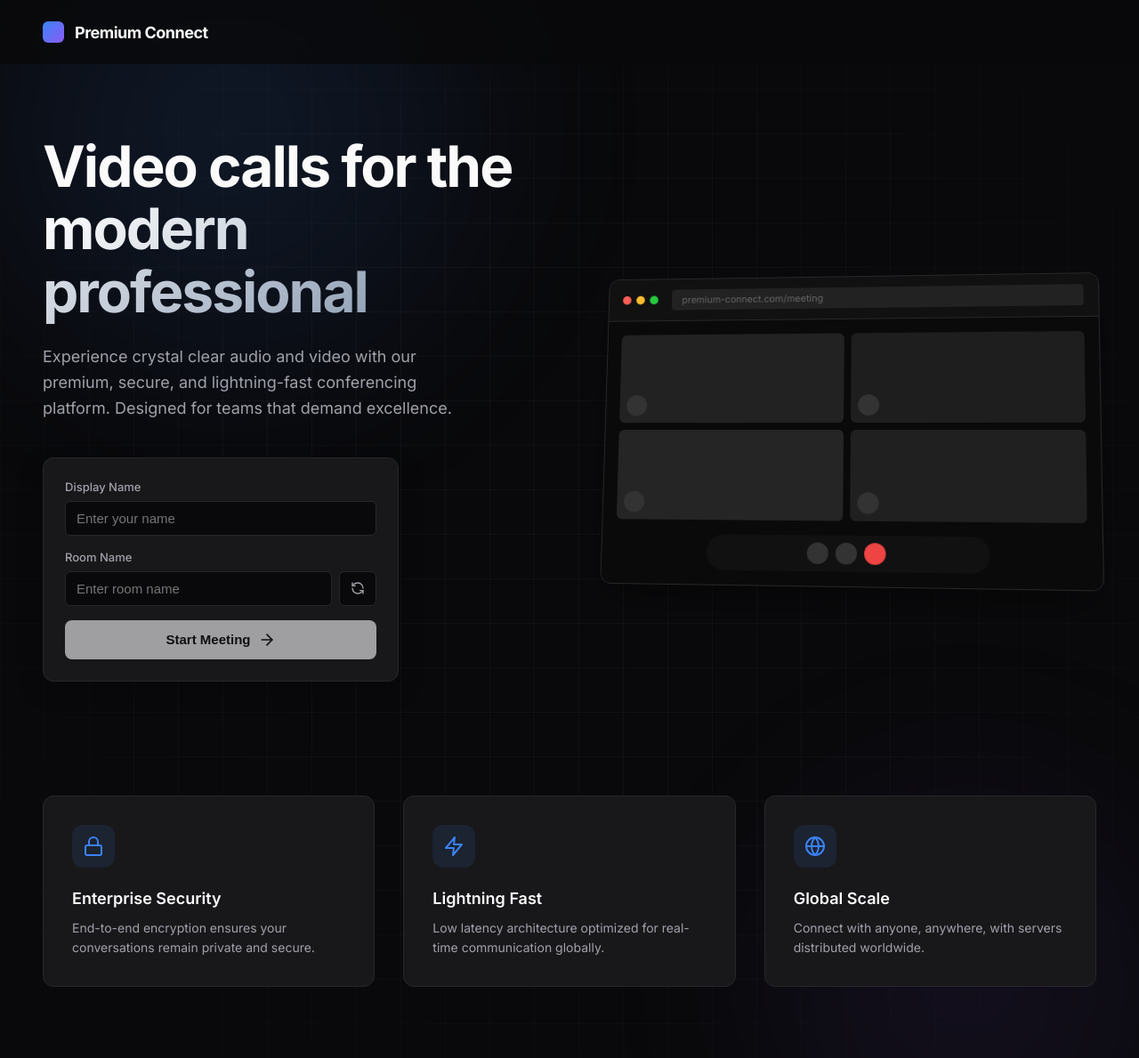
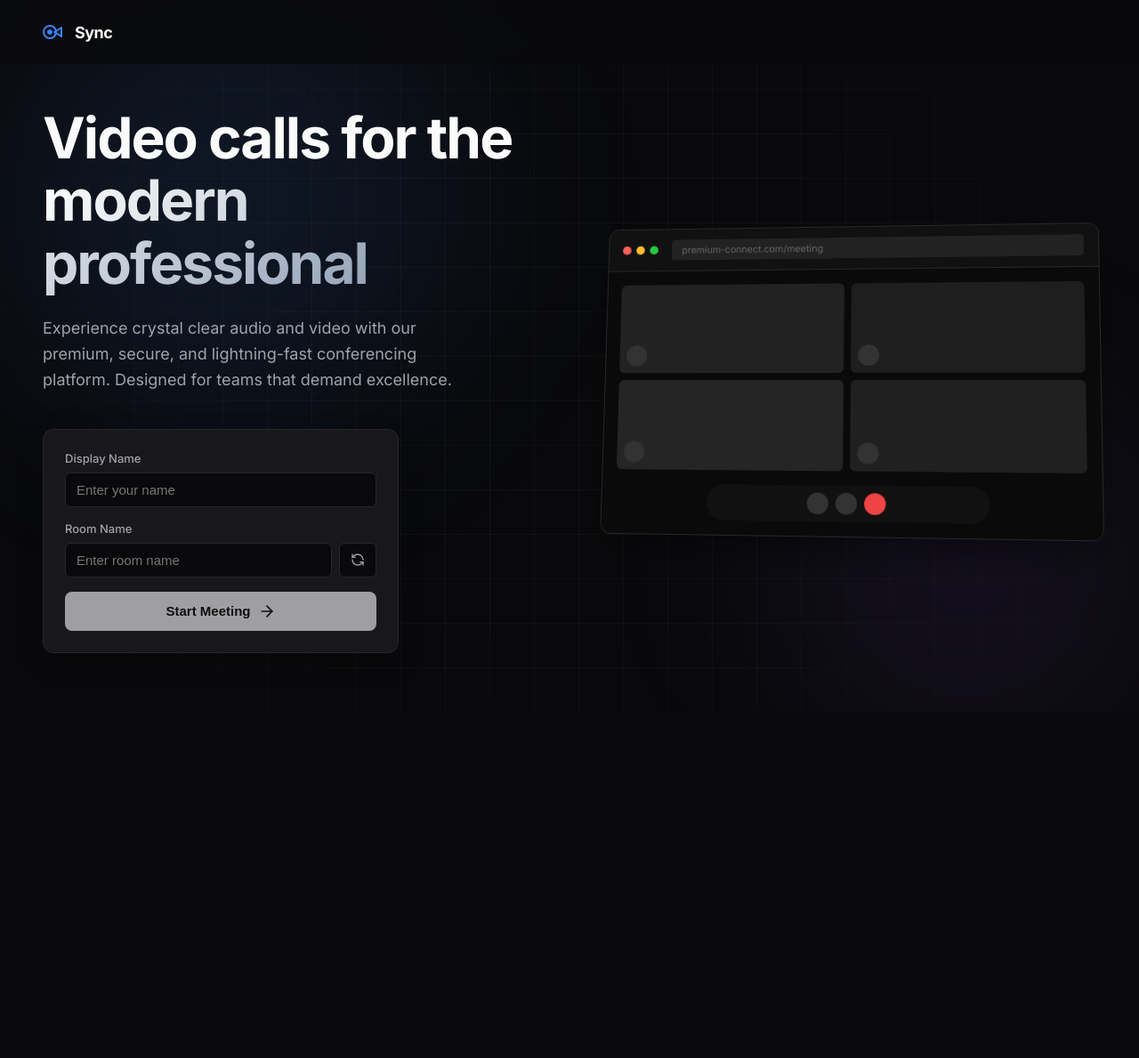
Before and after one commit to bishalkar10/sync-ui, a Vue app: page / in a window 1280 px wide. Shown: the whole page at 89% size. After the commit the page ends 800 px from the top, so only its background shows below. Built offline with nearby package versions, Linux system fonts and the light colour scheme.

Commit message:
update favicon ico

```diff
--- a/src/views/LandingPage.vue
+++ b/src/views/LandingPage.vue
@@ -5,15 +5,24 @@
     <div class="bg-gradient-2"></div>
     <div class="grid-overlay"></div>
 
-    <nav class="navbar">
+    <header class="header">
       <div class="logo">
-        <div class="logo-icon"></div>
-        <span>Premium Connect</span>
+        <svg width="24" height="24" viewBox="0 0 24 24" fill="none" xmlns="http://www.w3.org/2000/svg">
+          <path d="M21 7L13 12L21 17V7Z" fill="#3b82f6" fill-opacity="0.2" stroke="#3b82f6" stroke-width="2"
+            stroke-linejoin="round" />
+          <circle cx="8" cy="12" r="7" stroke="#3b82f6" stroke-width="2" />
+          <path
+            d="M5 12C5 10.3431 6.34315 9 8 9C9.65685 9 11 10.3431 11 12C11 13.6569 9.65685 15 8 15C6.34315 15 5 13.6569 5 12Z"
+            fill="#3b82f6" />
+        </svg>
+        <span>Sync</span>
       </div>
-
-    </nav>
+    </header>
 
     <main class="hero-section">
+      <div class="container">
+
+
         <div class="hero-content">
 
           <h1 class="hero-title">
@@ -29,30 +38,30 @@
           <div class="join-form-card" id="join-section">
             <div class="input-group">
               <label>Display Name</label>
-            <input
-              type="text"
-              v-model="userName"
-              placeholder="Enter your name"
-              @keyup.enter="joinRoom"
-            />
+              <input type="text" v-model="userName" placeholder="Enter your name" @keyup.enter="joinRoom" />
             </div>
             <div class="input-group">
               <label>Room Name</label>
               <div class="input-with-action">
-              <input
-                type="text"
-                v-model="roomName"
-                placeholder="Enter room name"
-                @keyup.enter="joinRoom"
-              />
+                <input type="text" v-model="roomName" placeholder="Enter room name" @keyup.enter="joinRoom" />
                 <button class="action-btn" @click="generateRoomName" title="Generate Random">
-                <svg xmlns="http://www.w3.org/2000/svg" width="16" height="16" viewBox="0 0 24 24" fill="none" stroke="currentColor" stroke-width="2" stroke-linecap="round" stroke-linejoin="round"><path d="M21 12a9 9 0 0 0-9-9 9.75 9.75 0 0 0-6.74 2.74L3 8"></path><path d="M3 3v5h5"></path><path d="M3 12a9 9 0 0 0 9 9 9.75 9.75 0 0 0 6.74-2.74L21 16"></path><path d="M16 16h5v5"></path></svg>
+                  <svg xmlns="http://www.w3.org/2000/svg" width="16" height="16" viewBox="0 0 24 24" fill="none"
+                    stroke="currentColor" stroke-width="2" stroke-linecap="round" stroke-linejoin="round">
+                    <path d="M21 12a9 9 0 0 0-9-9 9.75 9.75 0 0 0-6.74 2.74L3 8"></path>
+                    <path d="M3 3v5h5"></path>
+                    <path d="M3 12a9 9 0 0 0 9 9 9.75 9.75 0 0 0 6.74-2.74L21 16"></path>
+                    <path d="M16 16h5v5"></path>
+                  </svg>
                 </button>
               </div>
             </div>
             <button class="btn-primary full-width" @click="joinRoom" :disabled="!userName || !roomName">
               Start Meeting
-            <svg xmlns="http://www.w3.org/2000/svg" width="20" height="20" viewBox="0 0 24 24" fill="none" stroke="currentColor" stroke-width="2" stroke-linecap="round" stroke-linejoin="round"><line x1="5" y1="12" x2="19" y2="12"></line><polyline points="12 5 19 12 12 19"></polyline></svg>
+              <svg xmlns="http://www.w3.org/2000/svg" width="20" height="20" viewBox="0 0 24 24" fill="none"
+                stroke="currentColor" stroke-width="2" stroke-linecap="round" stroke-linejoin="round">
+                <line x1="5" y1="12" x2="19" y2="12"></line>
+                <polyline points="12 5 19 12 12 19"></polyline>
+              </svg>
             </button>
           </div>
 
@@ -84,31 +93,8 @@
             </div>
           </div>
         </div>
+      </div>
     </main>
-
-    <section class="features-section">
-      <div class="feature-card">
-        <div class="feature-icon">
-          <svg xmlns="http://www.w3.org/2000/svg" width="24" height="24" viewBox="0 0 24 24" fill="none" stroke="currentColor" stroke-width="2" stroke-linecap="round" stroke-linejoin="round"><rect x="3" y="11" width="18" height="11" rx="2" ry="2"></rect><path d="M7 11V7a5 5 0 0 1 10 0v4"></path></svg>
-        </div>
-        <h3>Enterprise Security</h3>
-        <p>End-to-end encryption ensures your conversations remain private and secure.</p>
-      </div>
-      <div class="feature-card">
-        <div class="feature-icon">
-          <svg xmlns="http://www.w3.org/2000/svg" width="24" height="24" viewBox="0 0 24 24" fill="none" stroke="currentColor" stroke-width="2" stroke-linecap="round" stroke-linejoin="round"><polygon points="13 2 3 14 12 14 11 22 21 10 12 10 13 2"></polygon></svg>
-        </div>
-        <h3>Lightning Fast</h3>
-        <p>Low latency architecture optimized for real-time communication globally.</p>
-      </div>
-      <div class="feature-card">
-        <div class="feature-icon">
-          <svg xmlns="http://www.w3.org/2000/svg" width="24" height="24" viewBox="0 0 24 24" fill="none" stroke="currentColor" stroke-width="2" stroke-linecap="round" stroke-linejoin="round"><circle cx="12" cy="12" r="10"></circle><line x1="2" y1="12" x2="22" y2="12"></line><path d="M12 2a15.3 15.3 0 0 1 4 10 15.3 15.3 0 0 1-4 10 15.3 15.3 0 0 1-4-10 15.3 15.3 0 0 1 4-10z"></path></svg>
-        </div>
-        <h3>Global Scale</h3>
-        <p>Connect with anyone, anywhere, with servers distributed worldwide.</p>
-      </div>
-    </section>
   </div>
 </template>
 
@@ -148,7 +134,6 @@ const joinRoom = () => {
   overflow: hidden;
 }
 
-
 .bg-gradient-1 {
   position: absolute;
   top: -20%;
@@ -183,15 +168,11 @@ const joinRoom = () => {
 }
 
 
-.navbar {
+.header {
   position: sticky;
   top: 0;
   z-index: 100;
-  display: flex;
-  justify-content: space-between;
-  align-items: center;
   padding: 24px 48px;
-  max-width: 1400px;
   margin: 0 auto;
   background: rgba(9, 9, 11, 0.8);
   backdrop-filter: blur(10px);
@@ -201,6 +182,8 @@ const joinRoom = () => {
   display: flex;
   align-items: center;
   gap: 12px;
+  margin: 0 auto;
+  max-width: 98rem;
   font-weight: 700;
   font-size: 18px;
   letter-spacing: -0.5px;
@@ -288,13 +271,16 @@ const joinRoom = () => {
   background: var(--border-color);
 }
 
-
 .hero-section {
   position: relative;
   z-index: 10;
-  max-width: 1400px;
+  min-height: calc(100vh - 72px);
+  padding: 48px;
+}
+
+.container {
+  max-width: 98rem;
   margin: 0 auto;
-  padding: 80px 48px;
   display: grid;
   grid-template-columns: 1fr 1fr;
   gap: 64px;
@@ -351,7 +337,6 @@ const joinRoom = () => {
   border: 1px solid var(--border-color);
   padding: 24px;
   border-radius: 12px;
-  margin-bottom: 48px;
   max-width: 400px;
   box-shadow: 0 10px 30px rgba(0, 0, 0, 0.2);
 }
@@ -476,9 +461,17 @@ const joinRoom = () => {
   border-radius: 50%;
 }
 
-.dot.red { background: #ff5f56; }
-.dot.yellow { background: #ffbd2e; }
-.dot.green { background: #27c93f; }
+.dot.red {
+  background: #ff5f56;
+}
+
+.dot.yellow {
+  background: #ffbd2e;
+}
+
+.dot.green {
+  background: #27c93f;
+}
 
 .address-bar {
   background: #222;
@@ -526,10 +519,21 @@ const joinRoom = () => {
   border-radius: 50%;
 }
 
-.preview-card.p1 { background: #222; }
-.preview-card.p2 { background: #1e1e1e; }
-.preview-card.p3 { background: #252525; }
-.preview-card.p4 { background: #202020; }
+.preview-card.p1 {
+  background: #222;
+}
+
+.preview-card.p2 {
+  background: #1e1e1e;
+}
+
+.preview-card.p3 {
+  background: #252525;
+}
+
+.preview-card.p4 {
+  background: #202020;
+}
 
 .controls-preview {
   height: 40px;
@@ -550,55 +554,8 @@ const joinRoom = () => {
   border-radius: 50%;
 }
 
-.control-pill.red { background: #ef4444; }
-
-
-.features-section {
-  position: relative;
-  z-index: 10;
-  max-width: 1400px;
-  margin: 0 auto;
-  padding: 0 48px 80px;
-  display: grid;
-  grid-template-columns: repeat(3, 1fr);
-  gap: 32px;
-}
-
-.feature-card {
-  background: var(--color-bg-panel);
-  border: 1px solid var(--border-color);
-  padding: 32px;
-  border-radius: 12px;
-  transition: transform 0.2s;
-}
-
-.feature-card:hover {
-  transform: translateY(-5px);
-  border-color: var(--color-accent);
-}
-
-.feature-icon {
-  width: 48px;
-  height: 48px;
-  background: rgba(59, 130, 246, 0.1);
-  color: var(--color-accent);
-  border-radius: 12px;
-  display: flex;
-  justify-content: center;
-  align-items: center;
-  margin-bottom: 24px;
-}
-
-.feature-card h3 {
-  font-size: 18px;
-  font-weight: 600;
-  margin-bottom: 12px;
-}
-
-.feature-card p {
-  font-size: 14px;
-  color: var(--color-text-secondary);
-  line-height: 1.6;
+.control-pill.red {
+  background: #ef4444;
 }
 
 @media (max-width: 1024px) {
@@ -618,9 +575,5 @@ const joinRoom = () => {
   .stats-row {
     justify-content: center;
   }
-
-  .features-section {
-    grid-template-columns: 1fr;
-  }
 }
 </style>
```
Also changed, not shown: 1 other file (tests, documents, lock files or other folders). Lines whose indentation alone changed are shown as unchanged.
